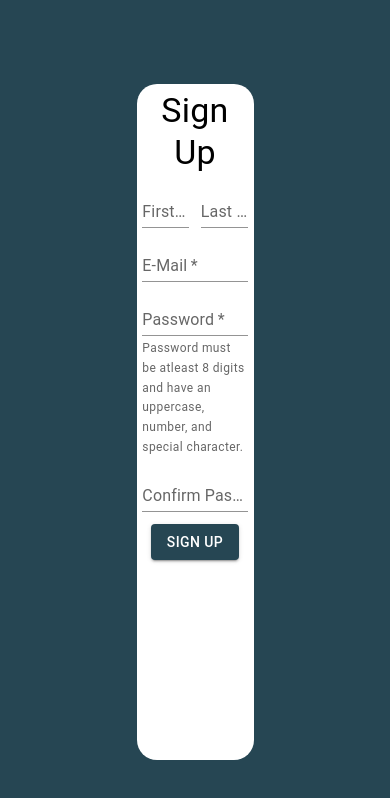
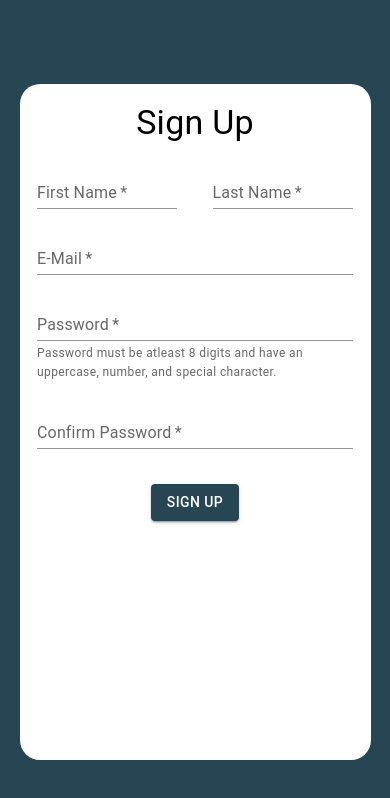
Before and after one commit to Jacobsmi/LoginSystem, a React (Create React App) app in the folder client/: page /signup in a window 390 px wide. Shown: the top 798 px of the page. Built offline with nearby package versions, Linux system fonts and the light colour scheme.

Commit message:
Created responsive styling via breakpoints

```diff
--- a/client/src/Signup/Signup.js
+++ b/client/src/Signup/Signup.js
@@ -72,7 +72,7 @@ export default function Signup() {
       <Box
         sx={{
           height: "80%",
-          width: "30%",
+          width: ["90%", "80%", "50%", "40%", "30%"],
           bgcolor: "white",
           borderRadius: "20px",
           textAlign: "center"
```
